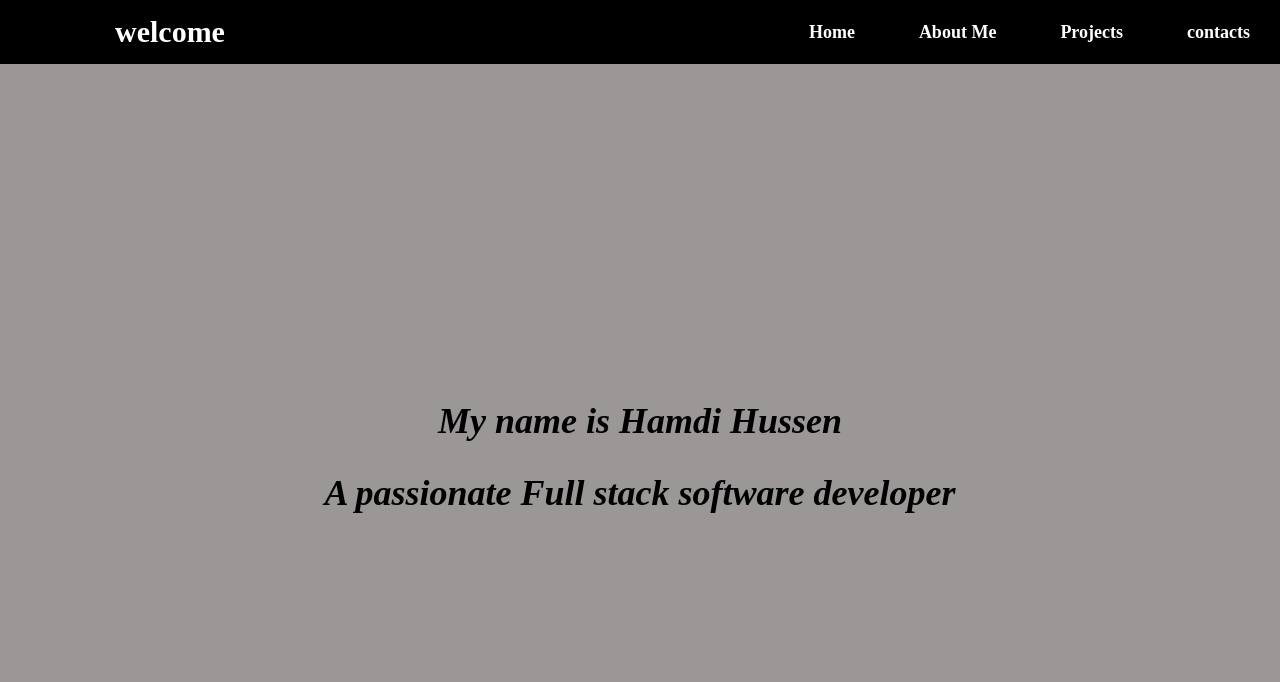
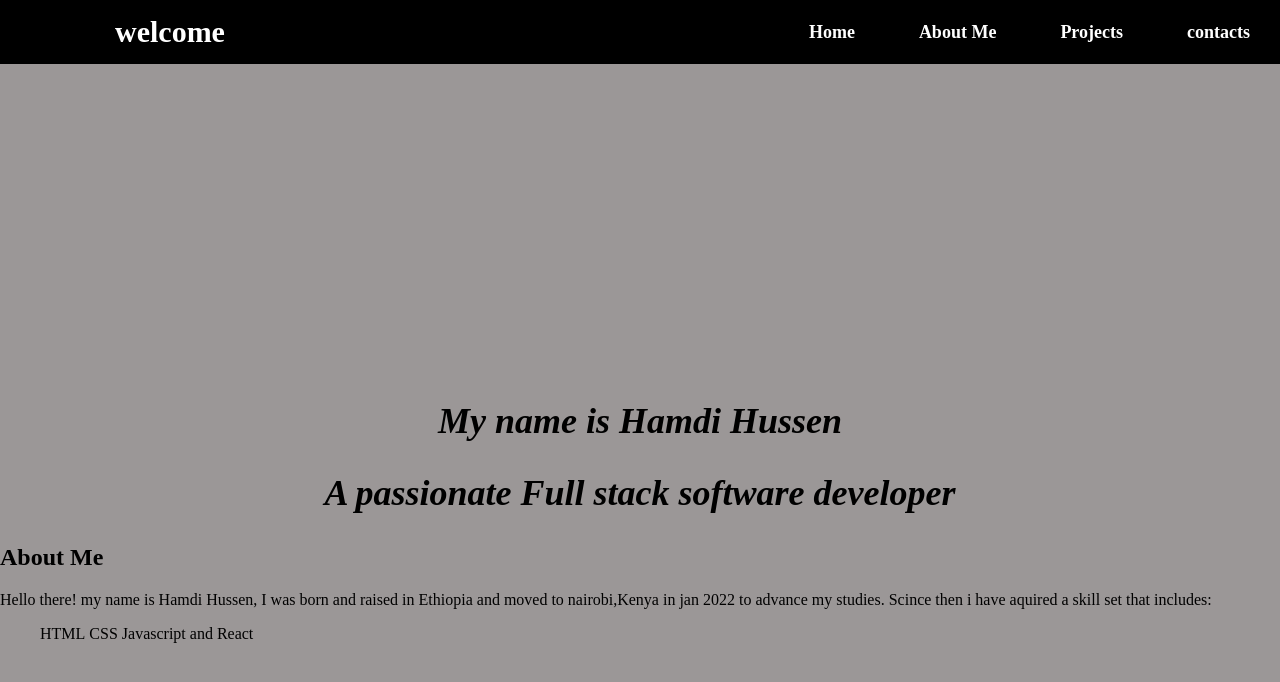
Before and after one commit to Hamdi-H/Portfolio, a plain HTML site: page index.html in a window 1280 px wide. Drawn offline with Linux system fonts and the light colour scheme.

Commit message:
added about section

```diff
--- a/index.html
+++ b/index.html
@@ -30,6 +30,23 @@
         </div>
     </section>
 
+    <section id="About-me">
+        <div class="About">
+            <h1>About Me</h1>
+            <p>Hello there! my name is Hamdi Hussen, I was born and raised in Ethiopia and moved to nairobi,Kenya in jan
+                2022 to advance my studies. Scince then i have aquired a skill set that includes:</p>
+               </div>
+
+                <ul class="Skills">
+                    <li>HTML</li>
+                    <li>CSS</li>
+                    <li>Javascript and </li>
+                    <li>React</li>
+                </ul>
+
+
+    </section>
+
 
 </body>
 
```
